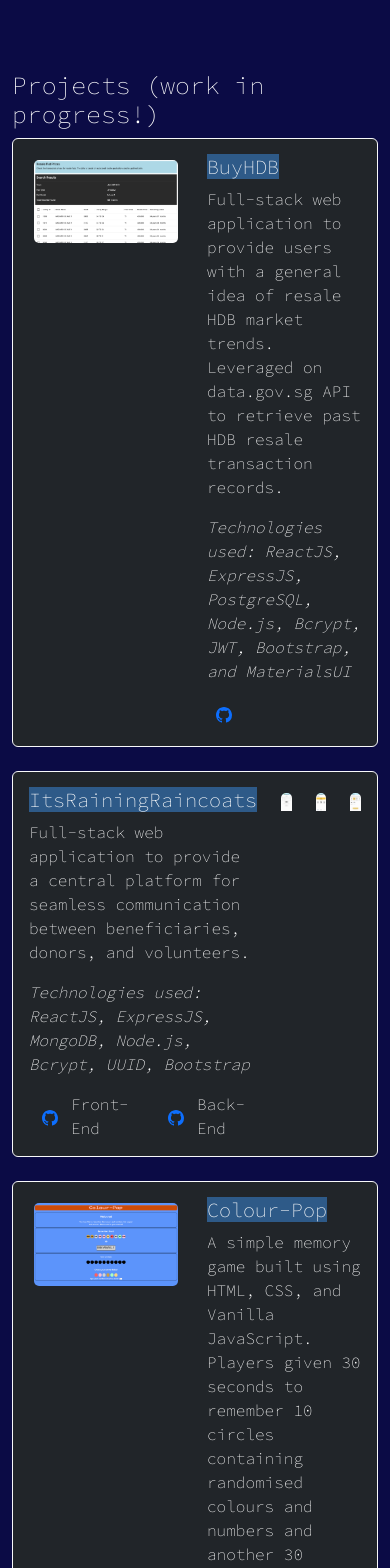
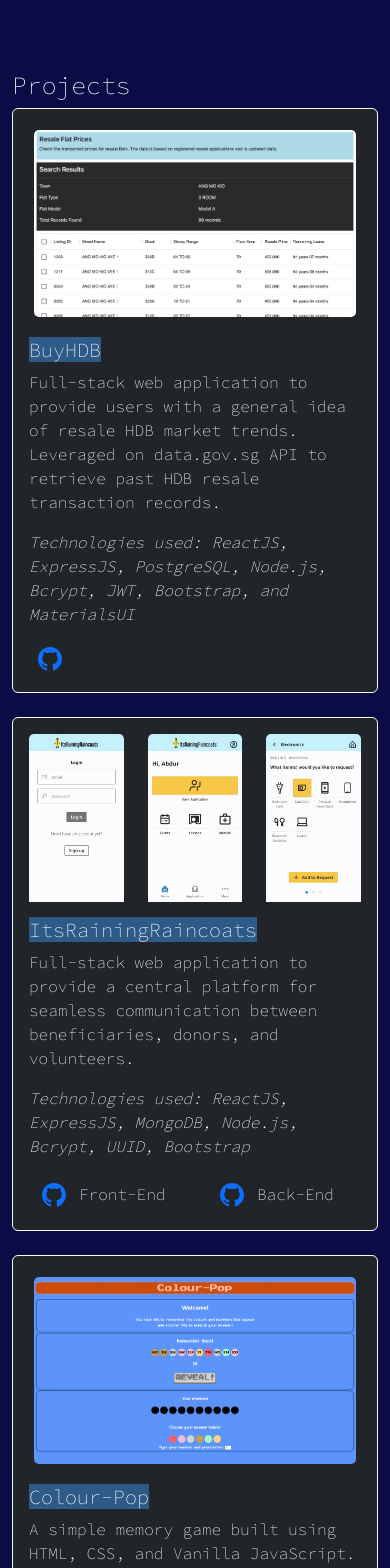
Before and after one commit to azheem-rahman/Portfolio, a React (Create React App) app: page / in a window 390 px wide. Shown: the part 4840-6408 px from the top of the page. Built offline with nearby package versions, Linux system fonts and the light colour scheme.

Commit message:
edit layout of projects section in small screens

```diff
--- a/src/components/Portfolio.js
+++ b/src/components/Portfolio.js
@@ -17,28 +17,25 @@
   return (
     <div id="portfolio">
       <div className="container" style={{ paddingTop: "10vh" }}>
-        <h2>Projects (work in progress!)</h2>
+        <h2>Projects</h2>
         <div className="row">
           <div className="col">
             {/* BuyHDB Card */}
             <Card bg="dark" border="light" text="white">
               <Card.Body>
                 <div className="row">
-                  <div className="col">
-                    {/* <img
-                      className="card-img-top"
-                      src={BuyHDBLoginPage}
-                      alt="buyhdb-login-screenshot"
-                      style={{ padding: "5px", borderRadius: "10px" }}
-                    /> */}
+                  <div className="col-12 col-lg-6 mb-3 mb-lg-0">
                     <img
                       className="card-img-top"
                       src={BuyHDBSearchPage}
                       alt="buyhdb-search-screenshot"
-                      style={{ padding: "0.313rem", borderRadius: "0.625rem" }}
+                      style={{
+                        padding: "0.313rem",
+                        borderRadius: "0.625rem",
+                      }}
                     />
                   </div>
-                  <div className="col align-self-center">
+                  <div className="col-12 col-lg-6 align-self-center">
                     <Card.Title>
                       <span style={{ backgroundColor: "#2E5A88" }}>BuyHDB</span>
                     </Card.Title>
@@ -57,12 +54,13 @@
                       {/* github icon link */}
                       <Button
                         variant="link"
+                        size="lg"
                         href="https://github.com/azheem-rahman/BuyHDB"
                       >
                         <svg
                           xmlns="http://www.w3.org/2000/svg"
-                          width="16"
-                          height="16"
+                          width="24"
+                          height="24"
                           fill="currentColor"
                           className="bi bi-github"
                           viewBox="0 0 16 16"
@@ -70,20 +68,6 @@
                           <path d="M8 0C3.58 0 0 3.58 0 8c0 3.54 2.29 6.53 5.47 7.59.4.07.55-.17.55-.38 0-.19-.01-.82-.01-1.49-2.01.37-2.53-.49-2.69-.94-.09-.23-.48-.94-.82-1.13-.28-.15-.68-.52-.01-.53.63-.01 1.08.58 1.23.82.72 1.21 1.87.87 2.33.66.07-.52.28-.87.51-1.07-1.78-.2-3.64-.89-3.64-3.95 0-.87.31-1.59.82-2.15-.08-.2-.36-1.02.08-2.12 0 0 .67-.21 2.2.82.64-.18 1.32-.27 2-.27.68 0 1.36.09 2 .27 1.53-1.04 2.2-.82 2.2-.82.44 1.1.16 1.92.08 2.12.51.56.82 1.27.82 2.15 0 3.07-1.87 3.75-3.65 3.95.29.25.54.73.54 1.48 0 1.07-.01 1.93-.01 2.2 0 .21.15.46.55.38A8.012 8.012 0 0 0 16 8c0-4.42-3.58-8-8-8z" />
                         </svg>
                       </Button>
-                      {/* website icon link */}
-                      {/* <Button variant="link" href="#">
-                            <svg
-                              xmlns="http://www.w3.org/2000/svg"
-                              width="16"
-                              height="16"
-                              fill="currentColor"
-                              className="bi bi-link-45deg"
-                              viewBox="0 0 16 16"
-                            >
-                              <path d="M4.715 6.542 3.343 7.914a3 3 0 1 0 4.243 4.243l1.828-1.829A3 3 0 0 0 8.586 5.5L8 6.086a1.002 1.002 0 0 0-.154.199 2 2 0 0 1 .861 3.337L6.88 11.45a2 2 0 1 1-2.83-2.83l.793-.792a4.018 4.018 0 0 1-.128-1.287z" />
-                              <path d="M6.586 4.672A3 3 0 0 0 7.414 9.5l.775-.776a2 2 0 0 1-.896-3.346L9.12 3.55a2 2 0 1 1 2.83 2.83l-.793.792c.112.42.155.855.128 1.287l1.372-1.372a3 3 0 1 0-4.243-4.243L6.586 4.672z" />
-                            </svg>
-                          </Button> */}
                     </ButtonGroup>
                   </div>
                 </div>
@@ -95,7 +79,7 @@
             <Card bg="dark" border="light" text="white">
               <Card.Body>
                 <div className="row">
-                  <div className="col align-self-center">
+                  <div className="col-12 col-lg-6 order-2 order-lg-1 align-self-center">
                     <Card.Title>
                       <span style={{ backgroundColor: "#2E5A88" }}>
                         ItsRainingRaincoats
@@ -121,8 +105,8 @@
                         >
                           <svg
                             xmlns="http://www.w3.org/2000/svg"
-                            width="16"
-                            height="16"
+                            width="24"
+                            height="24"
                             fill="currentColor"
                             className="bi bi-github"
                             viewBox="0 0 16 16"
@@ -140,8 +124,8 @@
                         >
                           <svg
                             xmlns="http://www.w3.org/2000/svg"
-                            width="16"
-                            height="16"
+                            width="24"
+                            height="24"
                             fill="currentColor"
                             className="bi bi-github"
                             viewBox="0 0 16 16"
@@ -153,7 +137,7 @@
                       </div>
                     </div>
                   </div>
-                  <div className="col">
+                  <div className="col-12 col-lg-6 order-1 order-lg-2 mb-3 mb-lg-0">
                     <div className="row">
                       <div className="col">
                         <img
@@ -187,7 +171,7 @@
             <Card bg="dark" border="light" text="white">
               <Card.Body>
                 <div className="row">
-                  <div className="col">
+                  <div className="col-12 col-lg-6 mb-3 mb-lg-0">
                     <img
                       className="card-img-top"
                       src={ColourPopScreenshot}
@@ -195,7 +179,7 @@
                       style={{ padding: "0.313rem", borderRadius: "0.625rem" }}
                     />
                   </div>
-                  <div className="col align-self-center">
+                  <div className="col-12 col-lg-6 align-self-center">
                     <Card.Title>
                       <span style={{ backgroundColor: "#2E5A88" }}>
                         Colour-Pop
@@ -216,8 +200,8 @@
                       >
                         <svg
                           xmlns="http://www.w3.org/2000/svg"
-                          width="16"
-                          height="16"
+                          width="24"
+                          height="24"
                           fill="currentColor"
                           className="bi bi-github"
                           viewBox="0 0 16 16"
@@ -232,8 +216,8 @@
                       >
                         <svg
                           xmlns="http://www.w3.org/2000/svg"
-                          width="16"
-                          height="16"
+                          width="24"
+                          height="24"
                           fill="currentColor"
                           className="bi bi-link-45deg"
                           viewBox="0 0 16 16"
```
